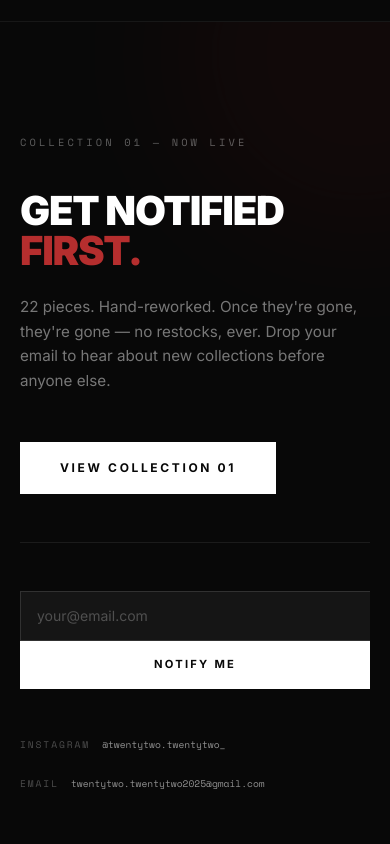
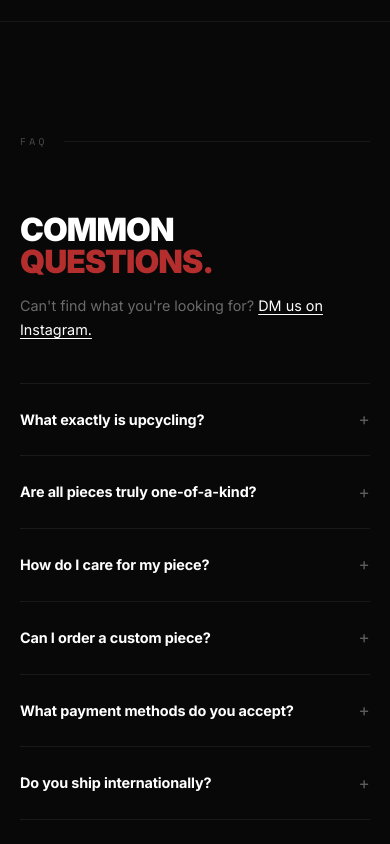
Before and after one commit to consolebobrik7/twentytwo, a React (Vite) app: page / in a window 390 px wide. Shown: the part 4560-5404 px from the top of the page. Built offline with nearby package versions, Linux system fonts and the light colour scheme.

Commit message:
Add FAQ section and update navbar

```diff
--- a/src/App.jsx
+++ b/src/App.jsx
@@ -13,6 +13,7 @@ import Manifesto          from './components/Manifesto'
 import SustainabilityBar  from './components/SustainabilityBar'
 import ProductGallery     from './components/ProductGallery'
 import Mission            from './components/Mission'
+import FAQ               from './components/FAQ'
 import Waitlist           from './components/Waitlist'
 import Footer             from './components/Footer'
 
@@ -78,6 +79,7 @@ export default function App() {
         <FadeIn delay={0.05}><SustainabilityBar /></FadeIn>
         <FadeIn delay={0.05}><ProductGallery /></FadeIn>
         <FadeIn delay={0.05}><Mission /></FadeIn>
+        <FadeIn delay={0.05}><FAQ /></FadeIn>
         <FadeIn delay={0.05}><Waitlist /></FadeIn>
         <FadeIn delay={0.05}><Footer /></FadeIn>
       </motion.main>
--- /dev/null
+++ b/src/components/FAQ.jsx
@@ -0,0 +1,149 @@
+import { useState } from 'react'
+import { motion, AnimatePresence } from 'framer-motion'
+
+const ease = [0.215, 0.61, 0.355, 1]
+
+const faqs = [
+  {
+    q: 'What exactly is upcycling?',
+    a: 'Upcycling means taking existing garments — deadstock denim, discarded fabric, second-hand clothing — and transforming them into something new. No virgin materials, no factory waste. Every piece starts its life somewhere else.',
+  },
+  {
+    q: 'Are all pieces truly one-of-a-kind?',
+    a: 'Yes. Because we work with found and reclaimed materials, no two pieces are identical. Once a drop is gone, it\'s gone — we never restock or reproduce.',
+  },
+  {
+    q: 'How do I care for my piece?',
+    a: 'Cold wash, gentle cycle, hang dry. Avoid tumble drying — the reworked seams and embroidery last much longer with minimal heat.',
+  },
+  {
+    q: 'Can I order a custom piece?',
+    a: 'Yes — DM us on Instagram @twentytwo.twentytwo_ with your idea. We take a limited number of custom orders per month.',
+  },
+  {
+    q: 'What payment methods do you accept?',
+    a: 'We accept all major credit and debit cards via Stripe — Visa, Mastercard, American Express. Payments are processed securely.',
+  },
+  {
+    q: 'Do you ship internationally?',
+    a: 'Currently we ship within Cyprus. International shipping is coming with Collection 02 — drop your email to be notified.',
+  },
+]
+
+function FAQItem({ q, a, index }) {
+  const [open, setOpen] = useState(false)
+
+  return (
+    <motion.div
+      initial={{ opacity: 0, y: 12 }}
+      whileInView={{ opacity: 1, y: 0 }}
+      viewport={{ once: true, margin: '-40px' }}
+      transition={{ duration: 0.45, delay: index * 0.06, ease }}
+      style={{ borderBottom: '1px solid rgba(255,255,255,0.07)' }}
+    >
+      <button
+        onClick={() => setOpen(o => !o)}
+        className="w-full flex items-center justify-between gap-6 py-6 text-left group"
+      >
+        <span
+          className="font-inter font-bold"
+          style={{ fontSize: 'clamp(0.9rem, 1.5vw, 1.05rem)', color: '#ffffff', letterSpacing: '-0.01em' }}
+        >
+          {q}
+        </span>
+        <span
+          className="shrink-0 font-mono transition-transform duration-300"
+          style={{
+            fontSize: '1.2rem',
+            color: open ? '#b52e2e' : 'rgba(255,255,255,0.35)',
+            transform: open ? 'rotate(45deg)' : 'rotate(0deg)',
+            display: 'block',
+            lineHeight: 1,
+          }}
+        >
+          +
+        </span>
+      </button>
+
+      <AnimatePresence initial={false}>
+        {open && (
+          <motion.div
+            key="answer"
+            initial={{ height: 0, opacity: 0 }}
+            animate={{ height: 'auto', opacity: 1 }}
+            exit={{ height: 0, opacity: 0 }}
+            transition={{ duration: 0.35, ease }}
+            style={{ overflow: 'hidden' }}
+          >
+            <p
+              className="font-inter pb-6 leading-relaxed"
+              style={{ fontSize: '0.9rem', color: 'rgba(255,255,255,0.5)', maxWidth: '620px' }}
+            >
+              {a}
+            </p>
+          </motion.div>
+        )}
+      </AnimatePresence>
+    </motion.div>
+  )
+}
+
+export default function FAQ() {
+  return (
+    <section
+      id="faq"
+      className="py-section bg-raw-black"
+      style={{ borderTop: '1px solid rgba(255,255,255,0.06)' }}
+    >
+      <div className="section-container">
+
+        <div className="flex items-center gap-4 mb-16">
+          <span
+            className="font-mono uppercase"
+            style={{ fontSize: '0.6rem', letterSpacing: '0.35em', color: 'rgba(255,255,255,0.28)' }}
+          >
+            FAQ
+          </span>
+          <div className="flex-1" style={{ borderTop: '1px solid rgba(255,255,255,0.07)' }} />
+        </div>
+
+        <div className="grid md:grid-cols-2 gap-x-20 items-start">
+          <div>
+            <h2
+              className="font-inter font-black uppercase leading-none mb-4"
+              style={{
+                fontSize: 'clamp(2rem, 4vw, 3.5rem)',
+                letterSpacing: '-0.03em',
+                color: '#ffffff',
+              }}
+            >
+              Common<br />
+              <span style={{ color: '#b52e2e' }}>Questions.</span>
+            </h2>
+            <p
+              className="font-inter mb-10 md:mb-0"
+              style={{ fontSize: '0.9rem', color: 'rgba(255,255,255,0.4)', lineHeight: 1.7 }}
+            >
+              Can't find what you're looking for?{' '}
+              <a
+                href="https://instagram.com/twentytwo.twentytwo_"
+                target="_blank"
+                rel="noopener noreferrer"
+                style={{ color: '#ffffff', textDecoration: 'underline', textUnderlineOffset: '3px' }}
+              >
+                DM us on Instagram.
+              </a>
+            </p>
+          </div>
+
+          <div style={{ borderTop: '1px solid rgba(255,255,255,0.07)' }}>
+            {faqs.map((item, i) => (
+              <FAQItem key={i} {...item} index={i} />
+            ))}
+          </div>
+        </div>
+
+      </div>
+    </section>
+  )
+}
--- a/src/components/Navbar.jsx
+++ b/src/components/Navbar.jsx
@@ -6,6 +6,7 @@ const ease  = [0.215, 0.61, 0.355, 1]
 const links = [
   { label: 'COLLECTION', href: '#collection' },
   { label: 'MANIFESTO',  href: '#manifesto'  },
+  { label: 'FAQ',        href: '#faq'        },
   { label: 'CONTACT',    href: '#contact'    },
 ]
 
```
